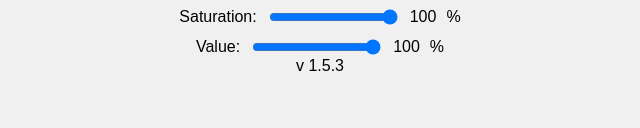
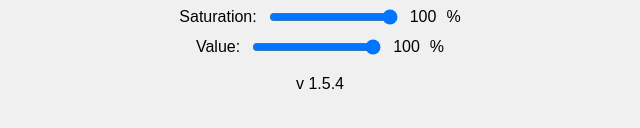
Before and after one commit to TinyVirtual/projects.io, a plain HTML site: page EduSync Avatar Creation/index.html in a window 1280 px wide. Shown: the part 436-564 px from the top of the page, without its empty margins (320-960 px from the left). Drawn offline with Linux system fonts and the light colour scheme.

Commit message:
Update index.html

```diff
--- a/EduSync Avatar Creation/index.html
+++ b/EduSync Avatar Creation/index.html
@@ -61,7 +61,8 @@
       </div>
     </div>
   </div>
-<a>v 1.5.3</a>
+  <br>
+<a>v 1.5.4</a>
   <script src="script.js"></script>
 </body>
 </html>
```
